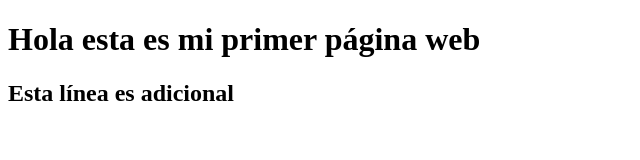
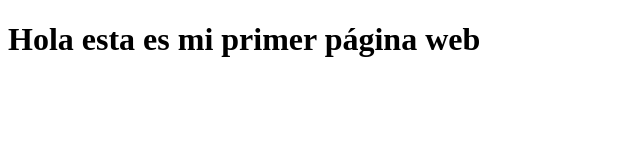
Before and after one commit to omceze/pagina-web, a plain HTML site: page index.html in a window 1280 px wide. Shown: the whole page, without its empty margins (0-640 px from the left). Drawn offline with Linux system fonts and the light colour scheme.

Commit message:
Revert "Añade línea"
This reverts commit c308608d2798dbb1f69cda5ff74b084ac9ce92dd.

```diff
--- a/index.html
+++ b/index.html
@@ -6,6 +6,5 @@
 	</head>
 	<body>
 		<h1>Hola esta es mi primer página web</h1>
-		<h2>Esta línea es adicional</h2>
 	</body>
 	</html>
```
